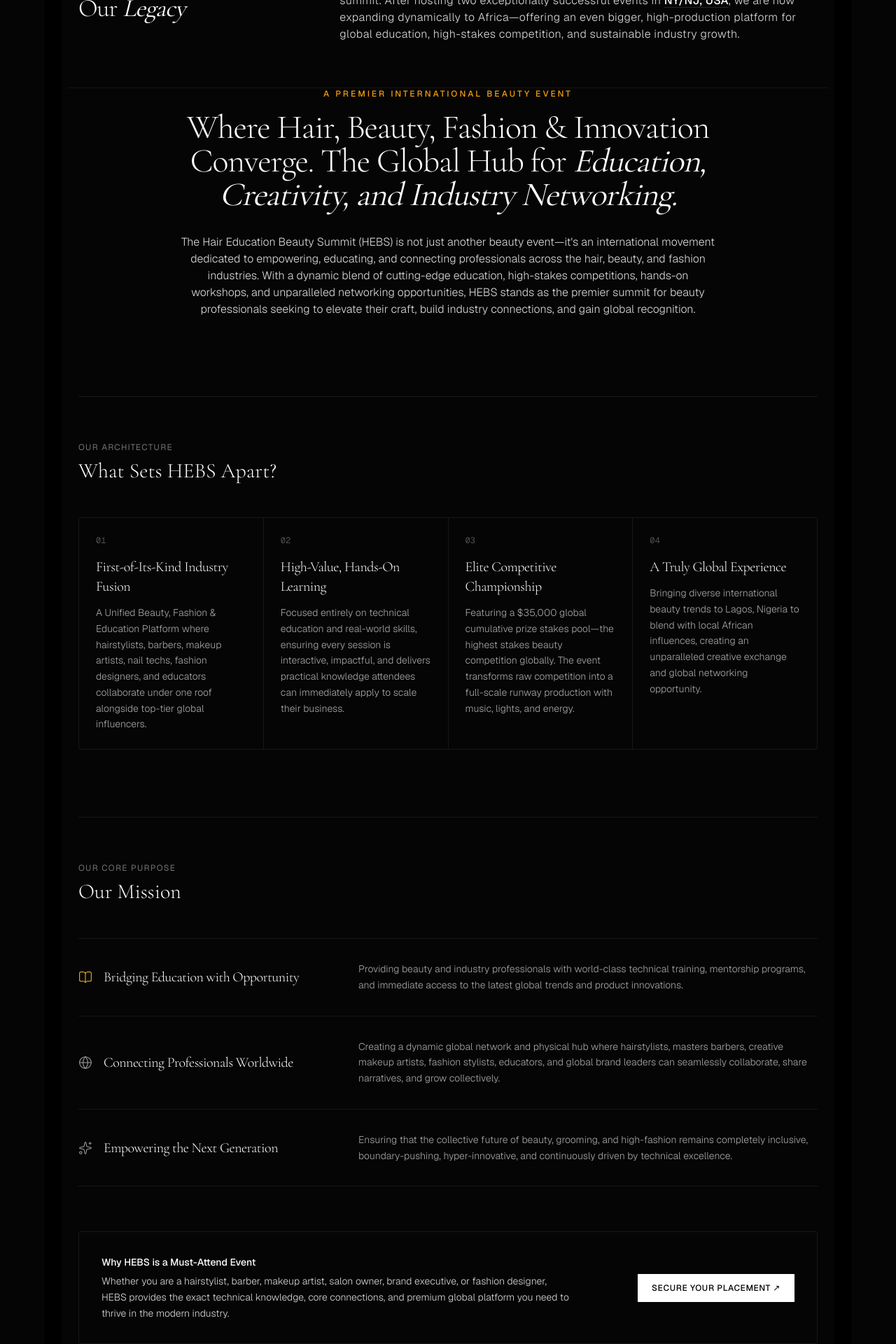
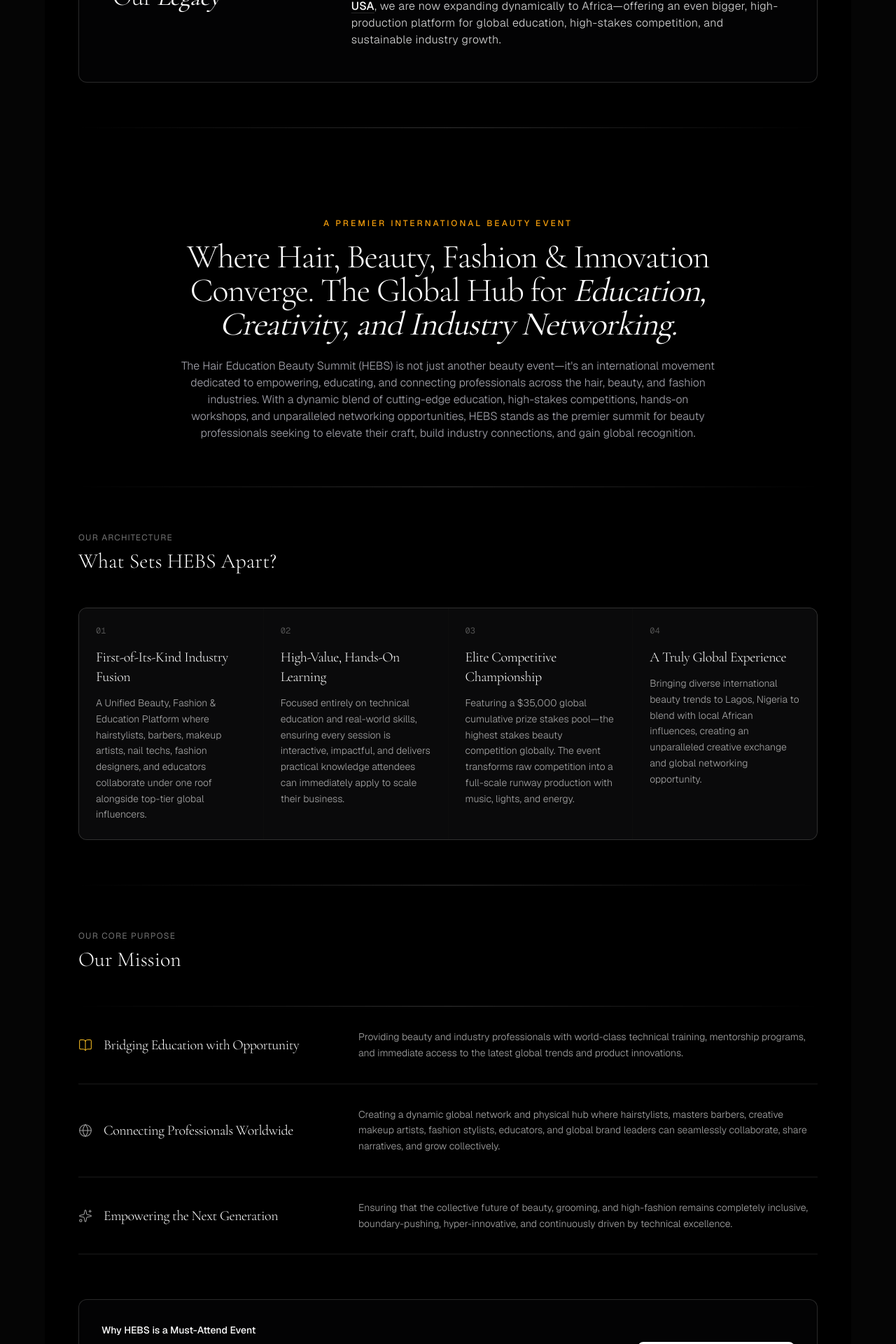
Before and after one commit to alexis800-glitch/hebs-lagos-2026, a Next.js app: page /about in a window 1280 px wide. Shown: the part 260-2180 px from the top of the page at 70% size. Built offline with nearby package versions, Linux system fonts and the light colour scheme.

Commit message:
auto: apply Vercel design system — white/15 borders, gradient dividers, zinc-950/40 card backgrounds across About, Tracks, Sponsors, Vendors

```diff
--- a/app/sponsors/page.tsx
+++ b/app/sponsors/page.tsx
@@ -110,7 +110,7 @@ export default function SponsorsPage() {
         </div>
 
         {/* ── Diamond Tier — full-width hero card ── */}
-        <div className="max-w-5xl mx-auto bg-gradient-to-br from-zinc-900 via-black to-zinc-900 border border-zinc-800 rounded-3xl p-8 md:p-12 mb-8 relative overflow-hidden shadow-2xl">
+        <div className="max-w-5xl mx-auto bg-gradient-to-br from-zinc-900 via-black to-zinc-900 border border-white/15 rounded-3xl p-8 md:p-12 mb-8 relative overflow-hidden shadow-2xl">
 
           {/* Ambient glow */}
           <div className="absolute top-0 right-0 w-[500px] h-[500px] bg-amber-500/4 blur-[120px] rounded-full pointer-events-none select-none" />
@@ -183,7 +183,7 @@ export default function SponsorsPage() {
           {tiers.map((tier) => (
             <div
               key={tier.name}
-              className="bg-zinc-950/40 border border-zinc-900/80 rounded-2xl p-8 flex flex-col justify-between hover:border-zinc-700 transition-all duration-300"
+              className="bg-zinc-950/40 border border-white/15 rounded-2xl p-8 flex flex-col justify-between hover:border-white/25 transition-all duration-300 backdrop-blur-sm shadow-sm"
             >
               <div>
                 <div className="mb-6">
@@ -224,7 +224,7 @@ export default function SponsorsPage() {
         </div>
 
         {/* Footer CTA strip */}
-        <div className="max-w-5xl mx-auto mt-16 border border-zinc-900 rounded-2xl p-8 flex flex-col md:flex-row items-start md:items-center justify-between gap-6">
+        <div className="max-w-5xl mx-auto mt-16 border border-white/15 bg-zinc-950/40 rounded-2xl p-8 flex flex-col md:flex-row items-start md:items-center justify-between gap-6 backdrop-blur-sm shadow-sm">
           <div>
             <p className="font-sans text-sm text-white font-medium mb-1">Ready to Partner with HEBS 2026?</p>
             <p className="font-sans text-xs text-zinc-400 font-light">
--- a/app/vendors/page.tsx
+++ b/app/vendors/page.tsx
@@ -136,7 +136,7 @@ export default function VendorsPage() {
               <div
                 key={booth.name}
                 className={`bg-zinc-950/40 border rounded-2xl p-8 flex flex-col justify-between hover:border-zinc-700 transition-all duration-300 shadow-xl relative overflow-hidden ${
-                  booth.featured ? 'border-amber-500/30 hover:border-amber-400/50' : 'border-zinc-900'
+                  booth.featured ? 'border-amber-500/40 hover:border-amber-400/60' : 'border-white/15 hover:border-white/25'
                 }`}
               >
                 {/* Featured badge */}
@@ -230,7 +230,7 @@ export default function VendorsPage() {
             { label: 'Setup Window', value: 'October 22, 2026', note: 'Full day pre-event booth setup access' },
             { label: 'Event Dates', value: 'Oct 23–25, 2026', note: 'NJS Royale Convention & Suites, Lagos' },
           ].map((item) => (
-            <div key={item.label} className="border border-zinc-900 rounded-xl p-5">
+            <div key={item.label} className="border border-white/15 bg-zinc-950/40 rounded-xl p-5 backdrop-blur-sm shadow-sm">
               <span className="font-mono text-[9px] uppercase tracking-widest text-zinc-500 block mb-1">{item.label}</span>
               <span className="font-sans text-sm font-medium text-white block">{item.value}</span>
               <span className="font-sans text-xs text-zinc-500 font-light">{item.note}</span>
@@ -239,7 +239,7 @@ export default function VendorsPage() {
         </div>
 
         {/* Footer CTA */}
-        <div className="max-w-6xl mx-auto mt-10 border border-zinc-900 rounded-2xl p-8 flex flex-col md:flex-row items-start md:items-center justify-between gap-6">
+        <div className="max-w-6xl mx-auto mt-10 border border-white/15 bg-zinc-950/40 rounded-2xl p-8 flex flex-col md:flex-row items-start md:items-center justify-between gap-6 backdrop-blur-sm shadow-sm">
           <div>
             <p className="font-sans text-sm text-white font-medium mb-1">Ready to Exhibit at HEBS 2026?</p>
             <p className="font-sans text-xs text-zinc-400 font-light">
--- a/components/About.tsx
+++ b/components/About.tsx
@@ -1,15 +1,17 @@
 import React from 'react'
 import { BookOpen, Globe, Sparkles } from 'lucide-react'
 
+const GradientDivider = () => (
+  <div className="w-full h-[1px] bg-gradient-to-r from-transparent via-white/20 to-transparent my-16" />
+)
+
 export default function About() {
   return (
-    <section className="pb-24 px-6 max-w-6xl mx-auto bg-[#050505]" id="about">
+    <section className="pb-24 px-6 max-w-6xl mx-auto" id="about">
 
-      {/* Part 0: Our Legacy Global Timeline Block */}
-      <div className="border-y border-neutral-900/80 bg-neutral-950/20 py-16 px-4 -mx-4 mt-4">
-        <div className="max-w-6xl mx-auto grid grid-cols-1 md:grid-cols-3 gap-8 md:gap-16 items-start">
-
-          {/* Left Column: Heading & Dense Visual Counter */}
+      {/* Part 0: Our Legacy */}
+      <div className="border border-white/15 bg-zinc-950/40 rounded-xl backdrop-blur-sm shadow-sm p-8 md:p-12 mt-4">
+        <div className="grid grid-cols-1 md:grid-cols-3 gap-8 md:gap-16 items-start">
           <div className="flex flex-col gap-2">
             <span className="font-mono text-[10px] uppercase text-amber-500 tracking-[0.25em] font-medium block">
               Timeline Matrix / 03
@@ -18,139 +20,99 @@ export default function About() {
               Our <span className="italic font-normal">Legacy</span>
             </h3>
           </div>
-
-          {/* Right Column: Expansive, Highly Legible Text Block */}
           <div className="md:col-span-2">
             <p className="font-sans text-sm md:text-base text-neutral-300 font-light leading-relaxed tracking-wide">
-              HEBS 2026 in Lagos, Nigeria marks our third year as a world-class beauty and fashion summit. After hosting two exceptionally successful events in <span className="text-white font-medium underline decoration-neutral-800 underline-offset-4">NY/NJ, USA</span>, we are now expanding dynamically to Africa—offering an even bigger, high-production platform for global education, high-stakes competition, and sustainable industry growth.
+              HEBS 2026 in Lagos, Nigeria marks our third year as a world-class beauty and fashion summit. After hosting two exceptionally successful events in{' '}
+              <span className="text-white font-medium underline decoration-neutral-800 underline-offset-4">NY/NJ, USA</span>,
+              we are now expanding dynamically to Africa—offering an even bigger, high-production platform for global education, high-stakes competition, and sustainable industry growth.
             </p>
           </div>
-
         </div>
       </div>
 
-      {/* Part 1: High-Contrast Core Mission Statement */}
-      <div className="text-center max-w-4xl mx-auto mb-28">
+      <GradientDivider />
+
+      {/* Part 1: Core Mission Statement */}
+      <div className="flex flex-col items-center justify-center text-center max-w-4xl mx-auto py-16 px-4">
         <p className="font-sans text-xs uppercase tracking-[0.25em] text-amber-500 font-medium mb-4">
           A Premier International Beauty Event
         </p>
         <h2 className="font-serif text-3xl md:text-5xl font-light text-white tracking-tight leading-tight">
-          Where Hair, Beauty, Fashion & Innovation Converge. The Global Hub for <span className="italic font-normal">Education, Creativity, and Industry Networking.</span>
+          Where Hair, Beauty, Fashion &amp; Innovation Converge. The Global Hub for{' '}
+          <span className="italic font-normal">Education, Creativity, and Industry Networking.</span>
         </h2>
-        <p className="font-sans text-sm md:text-base text-neutral-300 font-light leading-relaxed mt-8 max-w-3xl mx-auto">
+        <p className="text-zinc-400 text-center max-w-3xl mx-auto leading-relaxed mt-6 font-sans text-sm md:text-base font-light">
           The Hair Education Beauty Summit (HEBS) is not just another beauty event—it&apos;s an international movement dedicated to empowering, educating, and connecting professionals across the hair, beauty, and fashion industries. With a dynamic blend of cutting-edge education, high-stakes competitions, hands-on workshops, and unparalleled networking opportunities, HEBS stands as the premier summit for beauty professionals seeking to elevate their craft, build industry connections, and gain global recognition.
         </p>
       </div>
 
-      {/* Part 2: What Sets HEBS Apart Grid Matrix */}
-      <div className="border-t border-neutral-900 pt-16">
+      <div className="w-full h-[1px] bg-gradient-to-r from-transparent via-white/20 to-transparent mb-16" />
+
+      {/* Part 2: What Sets HEBS Apart */}
+      <div>
         <div className="mb-12">
           <p className="font-sans text-xs uppercase tracking-widest text-neutral-500 mb-2">Our Architecture</p>
           <h3 className="font-serif text-3xl text-white font-light">What Sets HEBS Apart?</h3>
         </div>
 
-        {/* 4-Column Balanced Line Grid */}
-        <div className="grid grid-cols-1 md:grid-cols-2 lg:grid-cols-4 gap-px bg-neutral-900 border border-neutral-900 overflow-hidden rounded-sm">
-
-          {/* Card 01 */}
-          <div className="bg-[#050505] p-6 flex flex-col justify-between min-h-[260px]">
-            <div>
-              <span className="font-mono text-xs text-neutral-600 block mb-4">01</span>
-              <h4 className="font-serif text-xl font-light text-white mb-3 tracking-tight">First-of-Its-Kind Industry Fusion</h4>
-              <p className="font-sans text-sm text-neutral-400 font-light leading-relaxed">
-                A Unified Beauty, Fashion & Education Platform where hairstylists, barbers, makeup artists, nail techs, fashion designers, and educators collaborate under one roof alongside top-tier global influencers.
-              </p>
+        <div className="grid grid-cols-1 md:grid-cols-2 lg:grid-cols-4 gap-px bg-white/5 border border-white/15 overflow-hidden rounded-xl">
+          {[
+            { n: '01', title: 'First-of-Its-Kind Industry Fusion', body: 'A Unified Beauty, Fashion & Education Platform where hairstylists, barbers, makeup artists, nail techs, fashion designers, and educators collaborate under one roof alongside top-tier global influencers.' },
+            { n: '02', title: 'High-Value, Hands-On Learning', body: 'Focused entirely on technical education and real-world skills, ensuring every session is interactive, impactful, and delivers practical knowledge attendees can immediately apply to scale their business.' },
+            { n: '03', title: 'Elite Competitive Championship', body: 'Featuring a $35,000 global cumulative prize stakes pool—the highest stakes beauty competition globally. The event transforms raw competition into a full-scale runway production with music, lights, and energy.' },
+            { n: '04', title: 'A Truly Global Experience', body: 'Bringing diverse international beauty trends to Lagos, Nigeria to blend with local African influences, creating an unparalleled creative exchange and global networking opportunity.' },
+          ].map((card) => (
+            <div key={card.n} className="bg-zinc-950/60 p-6 flex flex-col justify-between min-h-[260px]">
+              <div>
+                <span className="font-mono text-xs text-neutral-600 block mb-4">{card.n}</span>
+                <h4 className="font-serif text-xl font-light text-white mb-3 tracking-tight">{card.title}</h4>
+                <p className="font-sans text-sm text-neutral-400 font-light leading-relaxed">{card.body}</p>
+              </div>
             </div>
-          </div>
-
-          {/* Card 02 */}
-          <div className="bg-[#050505] p-6 flex flex-col justify-between min-h-[260px]">
-            <div>
-              <span className="font-mono text-xs text-neutral-600 block mb-4">02</span>
-              <h4 className="font-serif text-xl font-light text-white mb-3 tracking-tight">High-Value, Hands-On Learning</h4>
-              <p className="font-sans text-sm text-neutral-400 font-light leading-relaxed">
-                Focused entirely on technical education and real-world skills, ensuring every session is interactive, impactful, and delivers practical knowledge attendees can immediately apply to scale their business.
-              </p>
-            </div>
-          </div>
-
-          {/* Card 03 */}
-          <div className="bg-[#050505] p-6 flex flex-col justify-between min-h-[260px]">
-            <div>
-              <span className="font-mono text-xs text-neutral-600 block mb-4">03</span>
-              <h4 className="font-serif text-xl font-light text-white mb-3 tracking-tight">Elite Competitive Championship</h4>
-              <p className="font-sans text-sm text-neutral-400 font-light leading-relaxed">
-                Featuring a $35,000 global cumulative prize stakes pool—the highest stakes beauty competition globally. The event transforms raw competition into a full-scale runway production with music, lights, and energy.
-              </p>
-            </div>
-          </div>
-
-          {/* Card 04 */}
-          <div className="bg-[#050505] p-6 flex flex-col justify-between min-h-[260px]">
-            <div>
-              <span className="font-mono text-xs text-neutral-600 block mb-4">04</span>
-              <h4 className="font-serif text-xl font-light text-white mb-3 tracking-tight">A Truly Global Experience</h4>
-              <p className="font-sans text-sm text-neutral-400 font-light leading-relaxed">
-                Bringing diverse international beauty trends to Lagos, Nigeria to blend with local African influences, creating an unparalleled creative exchange and global networking opportunity.
-              </p>
-            </div>
-          </div>
-
+          ))}
         </div>
       </div>
 
-      {/* Part 3: Our Mission Linear Matrix Stack */}
-      <div className="border-t border-neutral-900 pt-16 mt-24">
+      <GradientDivider />
+
+      {/* Part 3: Our Mission */}
+      <div>
         <div className="mb-12">
           <p className="font-sans text-xs uppercase tracking-widest text-neutral-500 mb-2">Our Core Purpose</p>
           <h3 className="font-serif text-3xl text-white font-light">Our Mission</h3>
         </div>
 
-        <div className="flex flex-col border-t border-neutral-900">
+        <div className="flex flex-col">
+          <div className="w-full h-[1px] bg-gradient-to-r from-transparent via-white/20 to-transparent" />
 
-          {/* Row 1 / Bridging Education */}
-          <div className="flex flex-col md:flex-row items-start md:items-center justify-between py-8 border-b border-neutral-900 gap-4 md:gap-12">
-            <div className="flex items-center gap-4 w-full md:w-1/3 shrink-0">
-              <BookOpen className="h-5 w-5 text-amber-400 shrink-0 stroke-[1.25]" />
-              <h4 className="font-serif text-xl font-light text-white tracking-tight">Bridging Education with Opportunity</h4>
+          {[
+            { Icon: BookOpen, iconClass: 'text-amber-400', title: 'Bridging Education with Opportunity', body: 'Providing beauty and industry professionals with world-class technical training, mentorship programs, and immediate access to the latest global trends and product innovations.' },
+            { Icon: Globe, iconClass: 'text-neutral-400', title: 'Connecting Professionals Worldwide', body: 'Creating a dynamic global network and physical hub where hairstylists, masters barbers, creative makeup artists, fashion stylists, educators, and global brand leaders can seamlessly collaborate, share narratives, and grow collectively.' },
+            { Icon: Sparkles, iconClass: 'text-neutral-400', title: 'Empowering the Next Generation', body: 'Ensuring that the collective future of beauty, grooming, and high-fashion remains completely inclusive, boundary-pushing, hyper-innovative, and continuously driven by technical excellence.' },
+          ].map(({ Icon, iconClass, title, body }) => (
+            <div key={title} className="flex flex-col md:flex-row items-start md:items-center justify-between py-8 border-b border-white/10 gap-4 md:gap-12">
+              <div className="flex items-center gap-4 w-full md:w-1/3 shrink-0">
+                <Icon className={`h-5 w-5 ${iconClass} shrink-0 stroke-[1.25]`} />
+                <h4 className="font-serif text-xl font-light text-white tracking-tight">{title}</h4>
+              </div>
+              <p className="font-sans text-sm text-neutral-400 font-light leading-relaxed max-w-2xl w-full">{body}</p>
             </div>
-            <p className="font-sans text-sm text-neutral-400 font-light leading-relaxed max-w-2xl w-full">
-              Providing beauty and industry professionals with world-class technical training, mentorship programs, and immediate access to the latest global trends and product innovations.
-            </p>
-          </div>
-
-          {/* Row 2 / Connecting Professionals */}
-          <div className="flex flex-col md:flex-row items-start md:items-center justify-between py-8 border-b border-neutral-900 gap-4 md:gap-12">
-            <div className="flex items-center gap-4 w-full md:w-1/3 shrink-0">
-              <Globe className="h-5 w-5 text-neutral-400 shrink-0 stroke-[1.25]" />
-              <h4 className="font-serif text-xl font-light text-white tracking-tight">Connecting Professionals Worldwide</h4>
-            </div>
-            <p className="font-sans text-sm text-neutral-400 font-light leading-relaxed max-w-2xl w-full">
-              Creating a dynamic global network and physical hub where hairstylists, masters barbers, creative makeup artists, fashion stylists, educators, and global brand leaders can seamlessly collaborate, share narratives, and grow collectively.
-            </p>
-          </div>
-
-          {/* Row 3 / Empowering Next Gen */}
-          <div className="flex flex-col md:flex-row items-start md:items-center justify-between py-8 border-b border-neutral-900 gap-4 md:gap-12">
-            <div className="flex items-center gap-4 w-full md:w-1/3 shrink-0">
-              <Sparkles className="h-5 w-5 text-neutral-400 shrink-0 stroke-[1.25]" />
-              <h4 className="font-serif text-xl font-light text-white tracking-tight">Empowering the Next Generation</h4>
-            </div>
-            <p className="font-sans text-sm text-neutral-400 font-light leading-relaxed max-w-2xl w-full">
-              Ensuring that the collective future of beauty, grooming, and high-fashion remains completely inclusive, boundary-pushing, hyper-innovative, and continuously driven by technical excellence.
-            </p>
-          </div>
-
+          ))}
         </div>
       </div>
 
-      {/* Why Attend Footer Banner text layout */}
-      <div className="mt-16 border border-neutral-900 bg-neutral-950/20 p-8 rounded-sm flex flex-col md:flex-row gap-6 justify-between items-start md:items-center">
+      {/* Why Attend Footer Banner */}
+      <div className="mt-16 border border-white/15 bg-zinc-950/40 backdrop-blur-sm shadow-sm rounded-xl p-8 flex flex-col md:flex-row gap-6 justify-between items-start md:items-center">
         <p className="font-sans text-sm text-neutral-300 max-w-2xl font-light leading-relaxed">
           <span className="text-white font-medium block mb-1">Why HEBS is a Must-Attend Event</span>
           Whether you are a hairstylist, barber, makeup artist, salon owner, brand executive, or fashion designer, HEBS provides the exact technical knowledge, core connections, and premium global platform you need to thrive in the modern industry.
         </p>
-        <a href="https://hebseventportal.com" target="_blank" rel="noopener noreferrer" className="font-sans text-xs uppercase tracking-wider bg-white text-black hover:bg-neutral-200 px-5 py-3 font-medium transition-colors rounded-xs shrink-0 whitespace-nowrap">
+        <a
+          href="https://hebseventportal.com"
+          target="_blank"
+          rel="noopener noreferrer"
+          className="font-sans text-xs uppercase tracking-wider bg-white text-black hover:bg-neutral-200 px-5 py-3 font-medium transition-colors rounded-lg shrink-0 whitespace-nowrap"
+        >
           Secure Your Placement ↗
         </a>
       </div>
--- a/components/EventHighlights.tsx
+++ b/components/EventHighlights.tsx
@@ -49,7 +49,8 @@ export default function EventHighlights() {
     <section id="highlights" className="py-24 px-4 bg-[#080808]">
       <div className="max-w-6xl mx-auto">
         {/* Header */}
-        <div className="border-b border-neutral-900 pb-8 mb-16 flex flex-col md:flex-row md:items-end md:justify-between gap-6">
+        <div className="pb-8 mb-16 flex flex-col md:flex-row md:items-end md:justify-between gap-6 relative">
+          <div className="absolute bottom-0 left-0 right-0 h-[1px] bg-gradient-to-r from-transparent via-white/20 to-transparent" />
           <div>
             <p className="font-sans text-xs uppercase tracking-widest text-neutral-500 mb-3">What to Expect</p>
             <h2 className="font-serif text-4xl md:text-5xl font-light text-white tracking-tight">
@@ -72,7 +73,7 @@ export default function EventHighlights() {
             <motion.div
               key={h.title}
               variants={row}
-              className="group flex flex-col md:flex-row md:items-start gap-4 md:gap-12 border-b border-neutral-900 py-8"
+              className="group flex flex-col md:flex-row md:items-start gap-4 md:gap-12 border-b border-white/10 py-8"
             >
               {/* Serial index */}
               <span className="font-sans text-[10px] uppercase tracking-widest text-neutral-700 md:w-20 shrink-0 pt-1">
```
